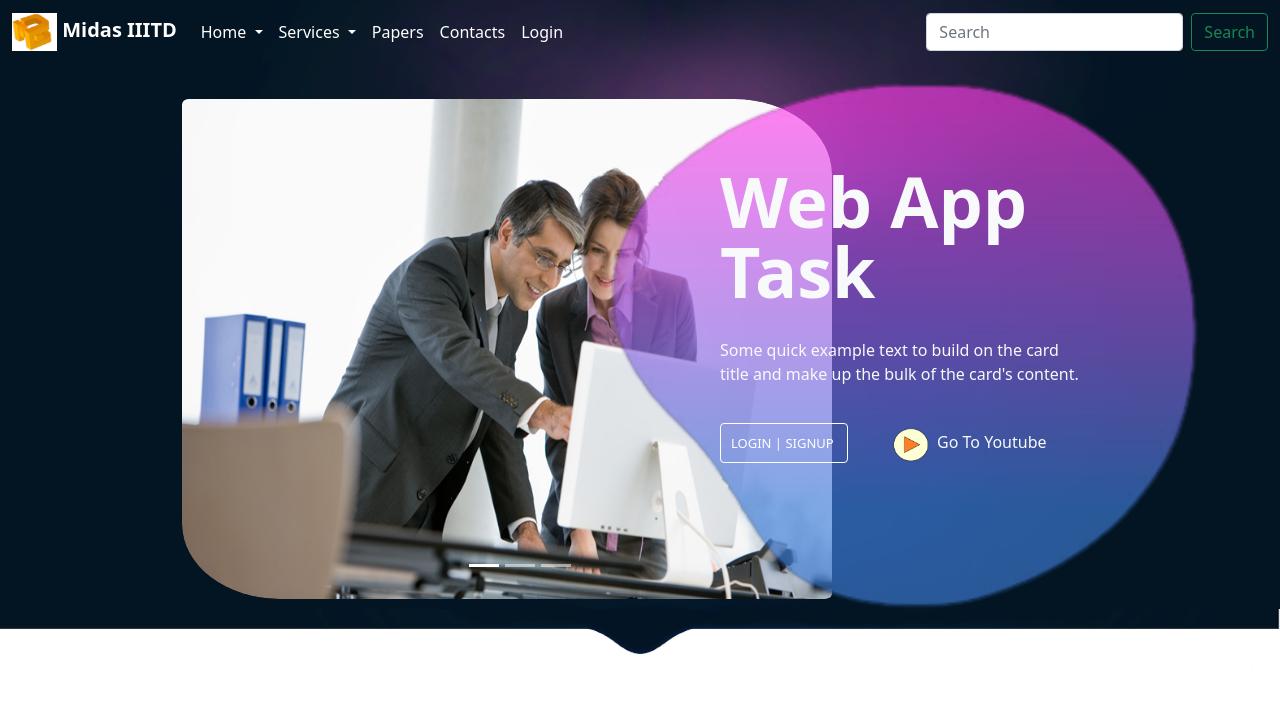
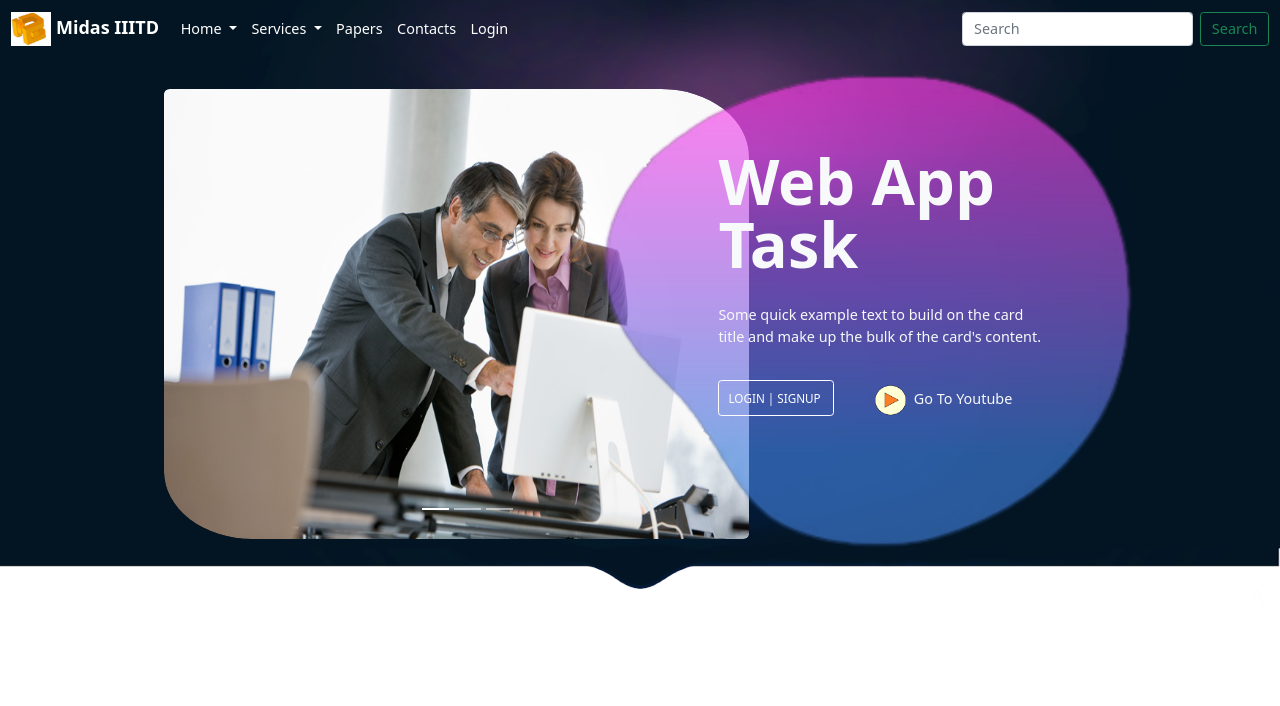
Before and after one commit to hardik-08-ldh/midas-task, a Django app: page / in a window 1280 px wide. Shown: the top 706 px of the page. Run offline with Django 3.2, Linux system fonts and the light colour scheme.

Commit message:
Added zomm functionality

```diff
--- a/templates/home.html
+++ b/templates/home.html
@@ -19,7 +19,7 @@
         background-size:100% 150%;
         margin: 0;
         padding: 0px;
-
+        zoom:90%;
       }
     .grid{
         position: absolute;
```
